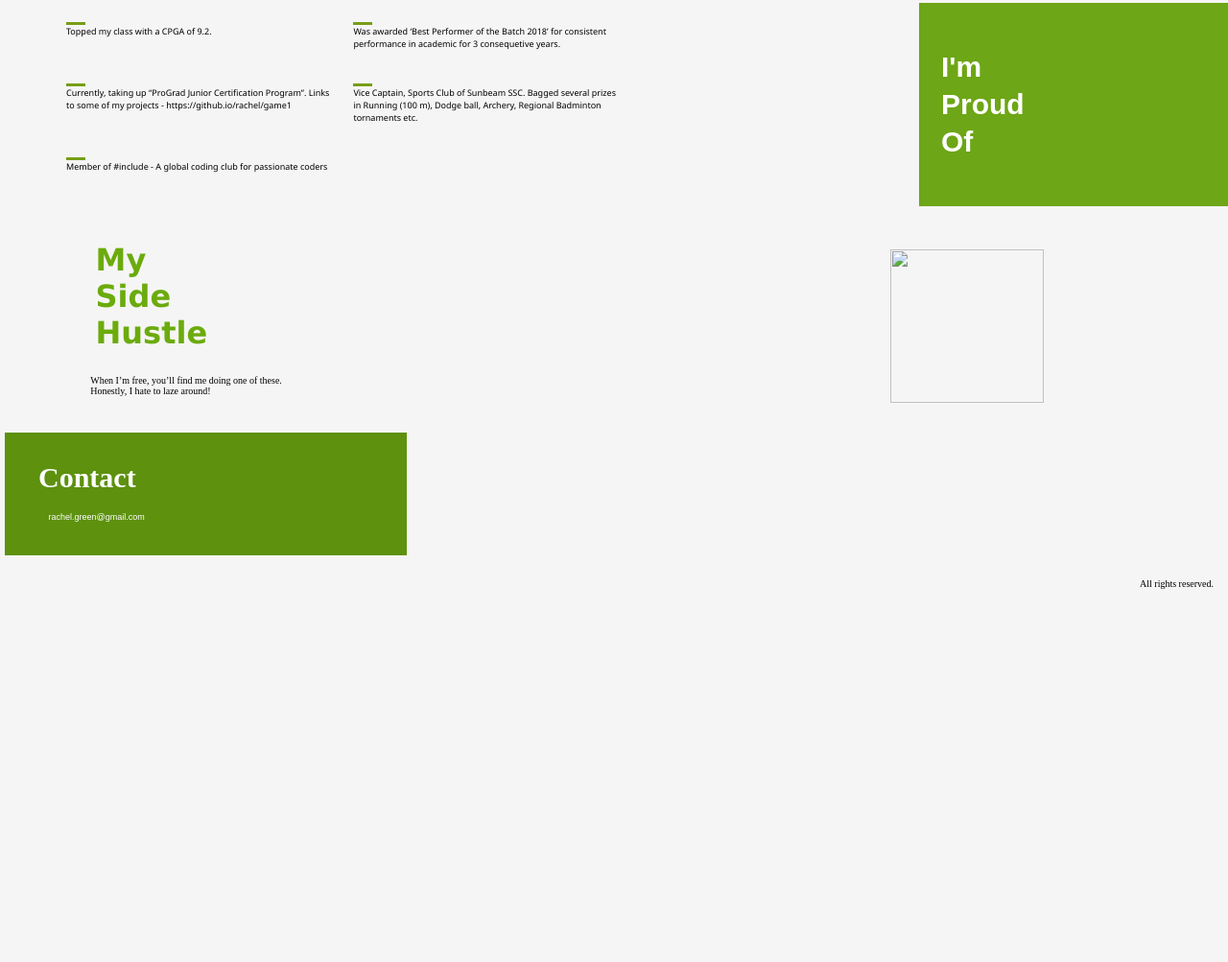
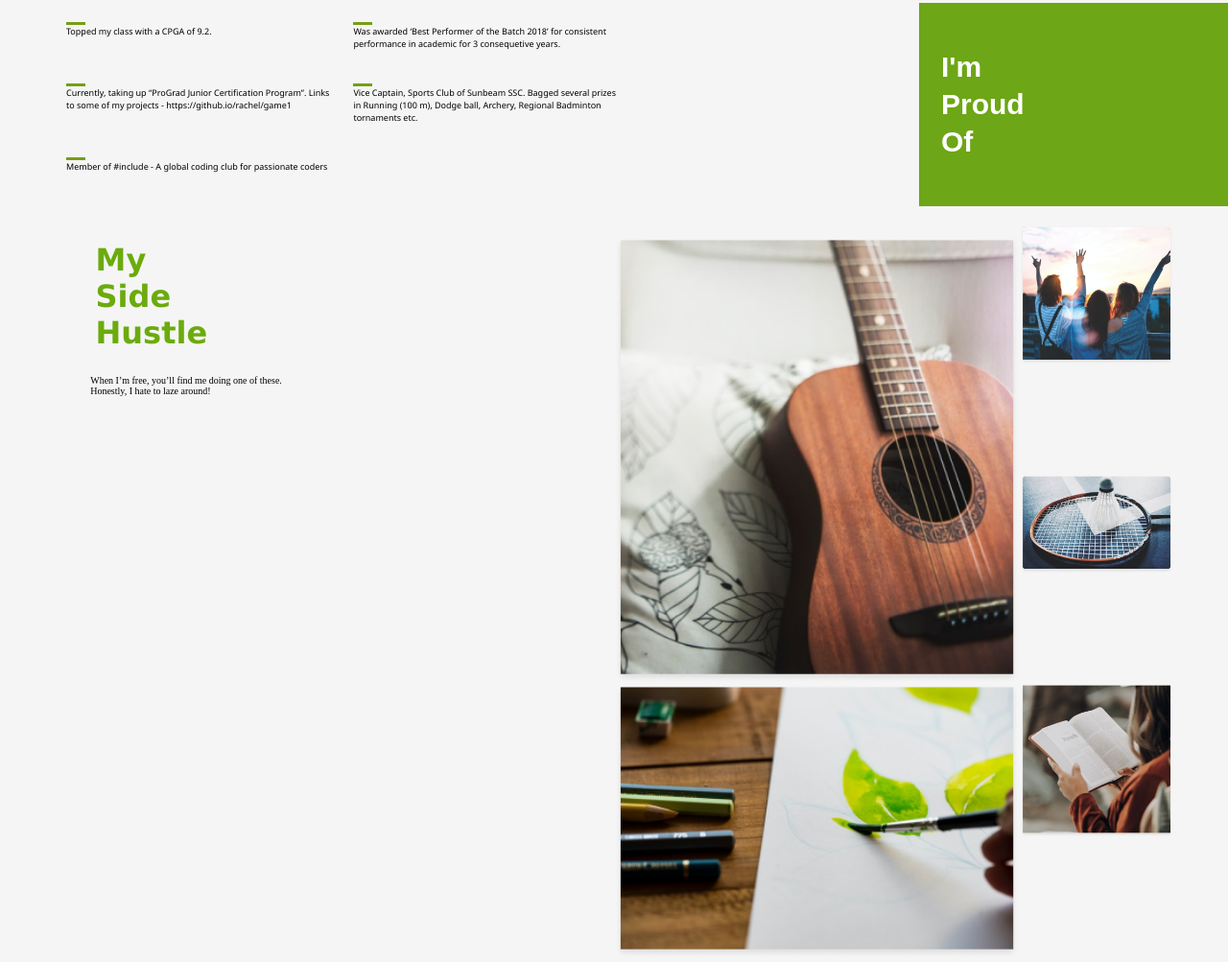
Before and after one commit to sourav62301/porfolio-web-page-design, a plain HTML site: page index.html in a window 1280 px wide. Shown: the part 1300-2303 px from the top of the page at 96% size. Before the commit the page ends 1924 px from the top, so only its background shows below. Drawn offline with Linux system fonts and the light colour scheme; the site is published under a folder, as on GitHub Pages, so addresses that start at the root find nothing.

Commit message:
Update index.html

```diff
--- a/index.html
+++ b/index.html
@@ -189,11 +189,11 @@
       </div>
 
       <div class="img-section">
-        <img class="a" src="/assets/guitar.png" alt="" srcset="" />
-        <img class="b" src="/assets/friends.png" alt="" srcset="" />
-        <img class="c" src="/assets/painting.png" alt="" srcset="" />
-        <img class="d" src="/assets/badminton.png" alt="" srcset="" />
-        <img class="e" src="/assets/reading.png" alt="" srcset="" />
+        <img class="a" src="./assets/guitar.png" alt="" srcset="" />
+        <img class="b" src="./assets/friends.png" alt="" srcset="" />
+        <img class="c" src="./assets/painting.png" alt="" srcset="" />
+        <img class="d" src="./assets/badminton.png" alt="" srcset="" />
+        <img class="e" src="./assets/reading.png" alt="" srcset="" />
       </div>
     </section>
 
```
